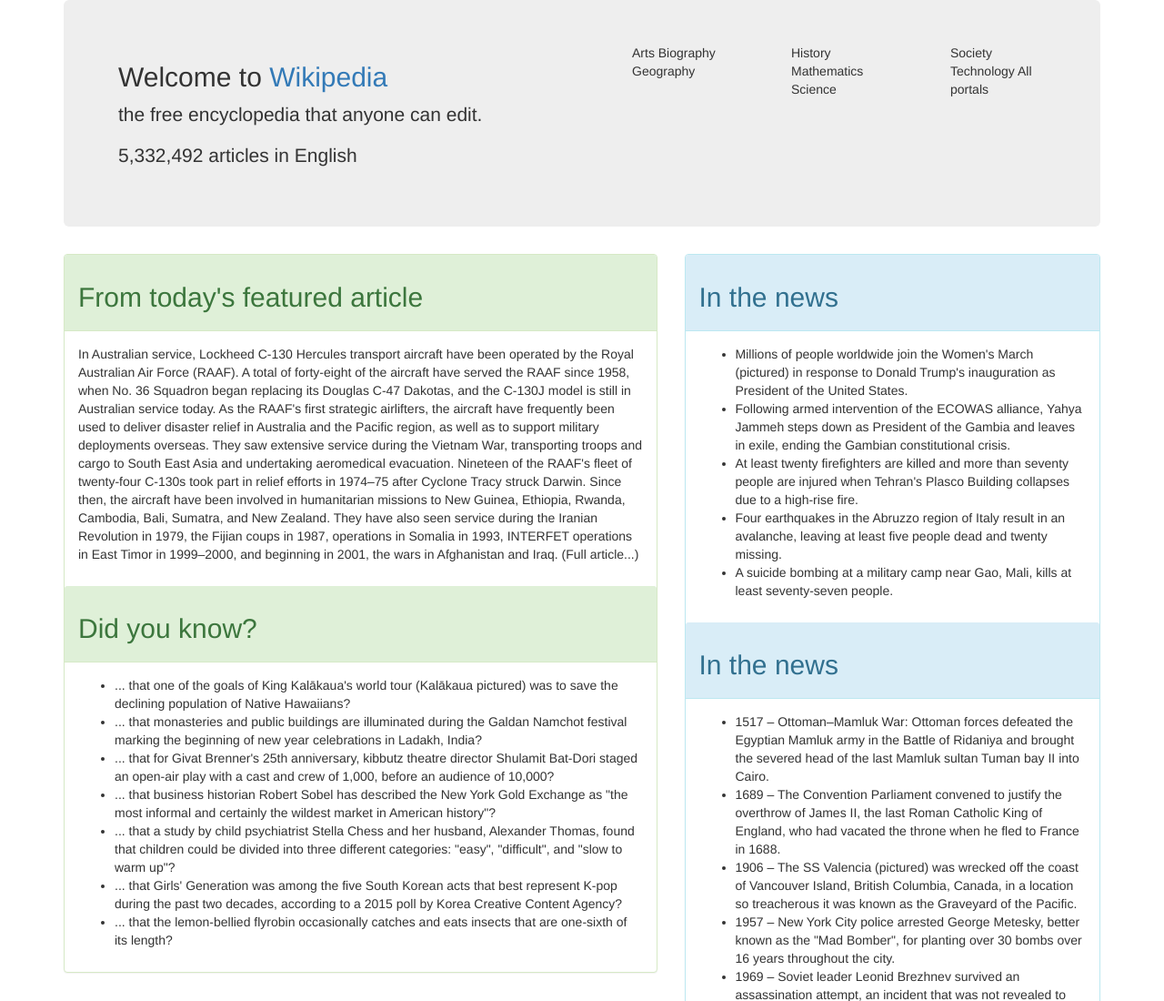
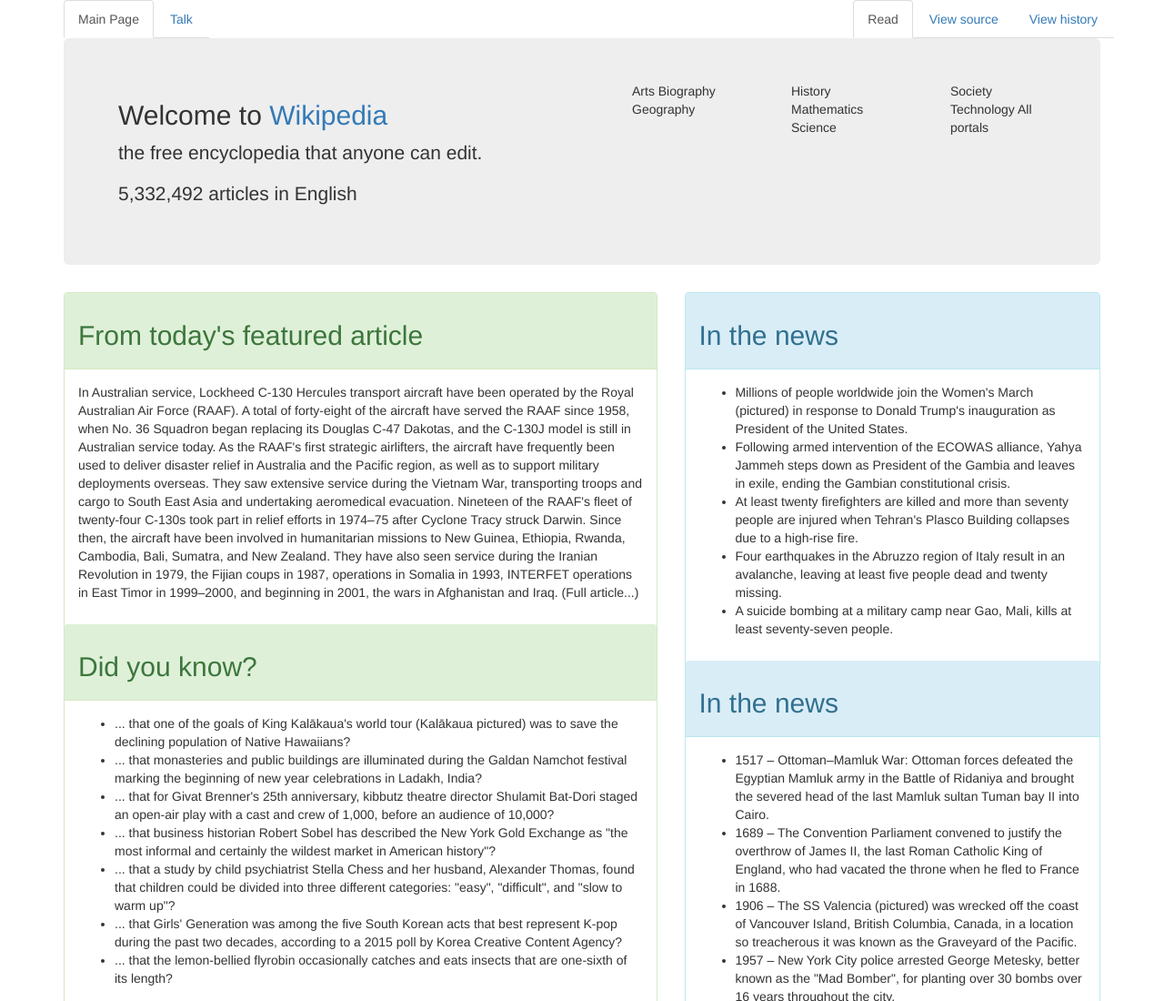
Before and after one commit to ByronB81/Waki2, a plain HTML site: page index.html in a window 1280 px wide. Shown: the top 1100 px of the page at 91% size. Drawn offline with nearby package versions, Linux system fonts and the light colour scheme.

Commit message:
Add nav tabs at top

```diff
--- a/index.html
+++ b/index.html
@@ -5,6 +5,18 @@
     <title>Wakipedia</title>
   </head>
   <body>
+    <div class="container">
+      <ul class="nav nav-tabs navbar-left">
+        <li class="active"><a href="#">Main Page</a></li>
+        <li><a href="#">Talk</a></li>
+      </ul>
+      <ul class="nav nav-tabs navbar-right">
+        <li class="active"><a href="#">Read</a></li>
+        <li><a href="#">View source</a></li>
+        <li><a href="#">View history</a></li>
+    </div>
+
+
     <div class="container">
       <div class="jumbotron">
         <div class="row">
```
